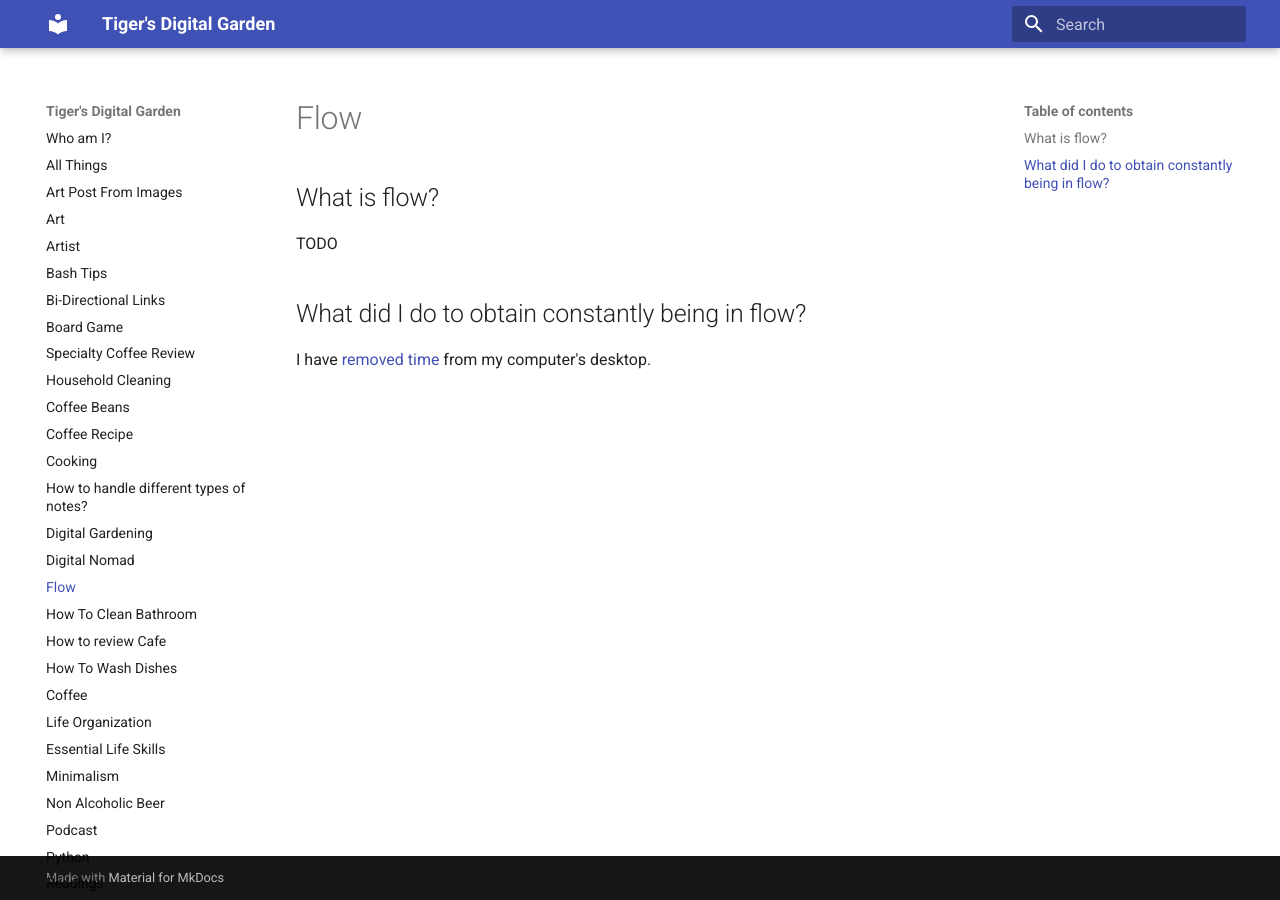
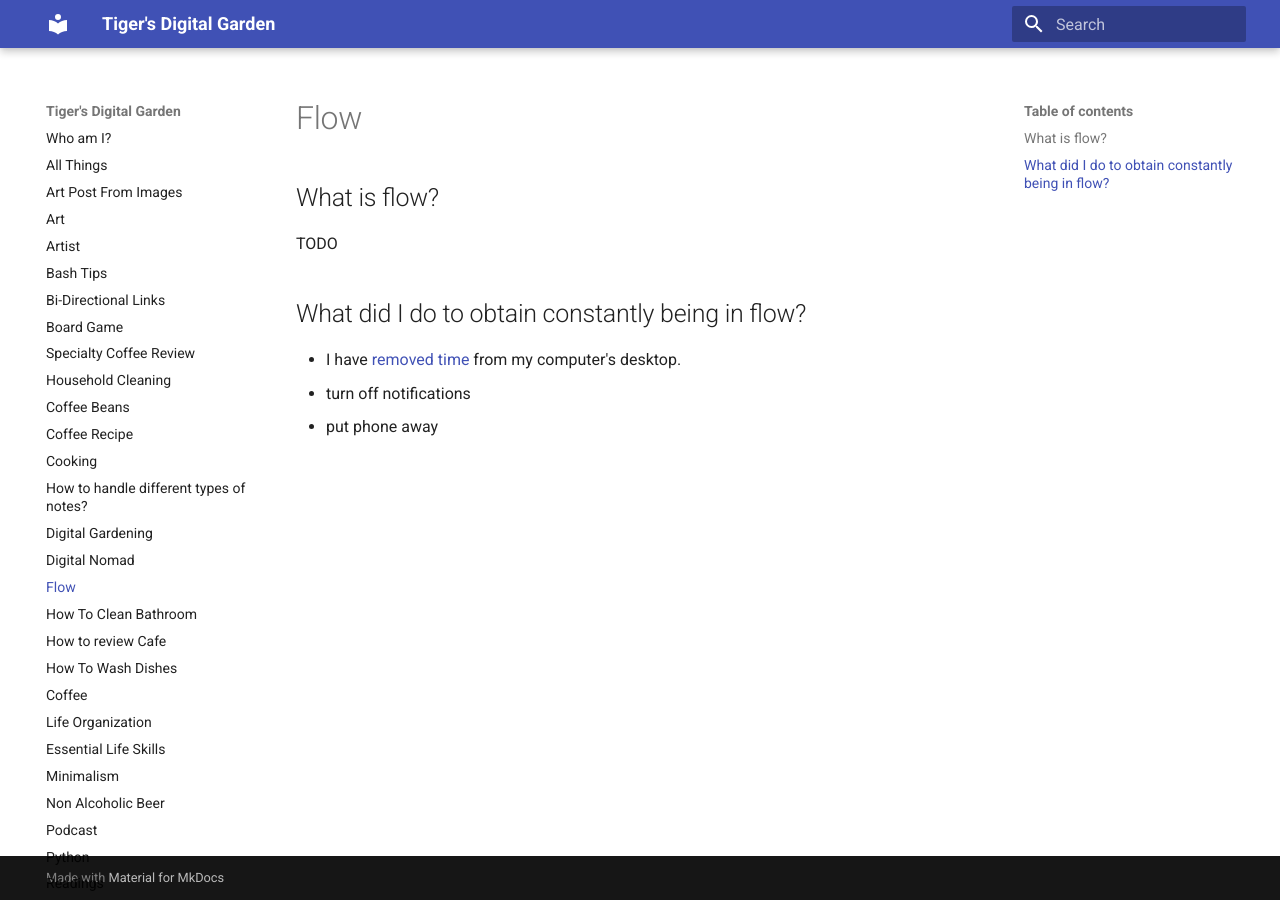
Before and after one commit to ynotstartups/notes, an MkDocs documentation site: the page built from notes/flow.md, in a window 1280 px wide. Built offline with MkDocs 1.6.1 and Material for MkDocs 9.7.7, drawn with Linux system fonts in a browser that asks for light colours.

Commit message:
update flow

```diff
--- a/notes/flow.md
+++ b/notes/flow.md
@@ -6,4 +6,6 @@ TODO
 
 ## What did I do to obtain constantly being in flow?
 
-I have [removed time](https://github.com/ynotstartups/dotfiles/blob/a2c6fd28f037b8eae4743a5c3767c6eb9a9795b6/i3status-config#L16) from my computer's desktop.
+- I have [removed time](https://github.com/ynotstartups/dotfiles/blob/a2c6fd28f037b8eae4743a5c3767c6eb9a9795b6/i3status-config#L16) from my computer's desktop.
+- turn off notifications
+- put phone away
```
